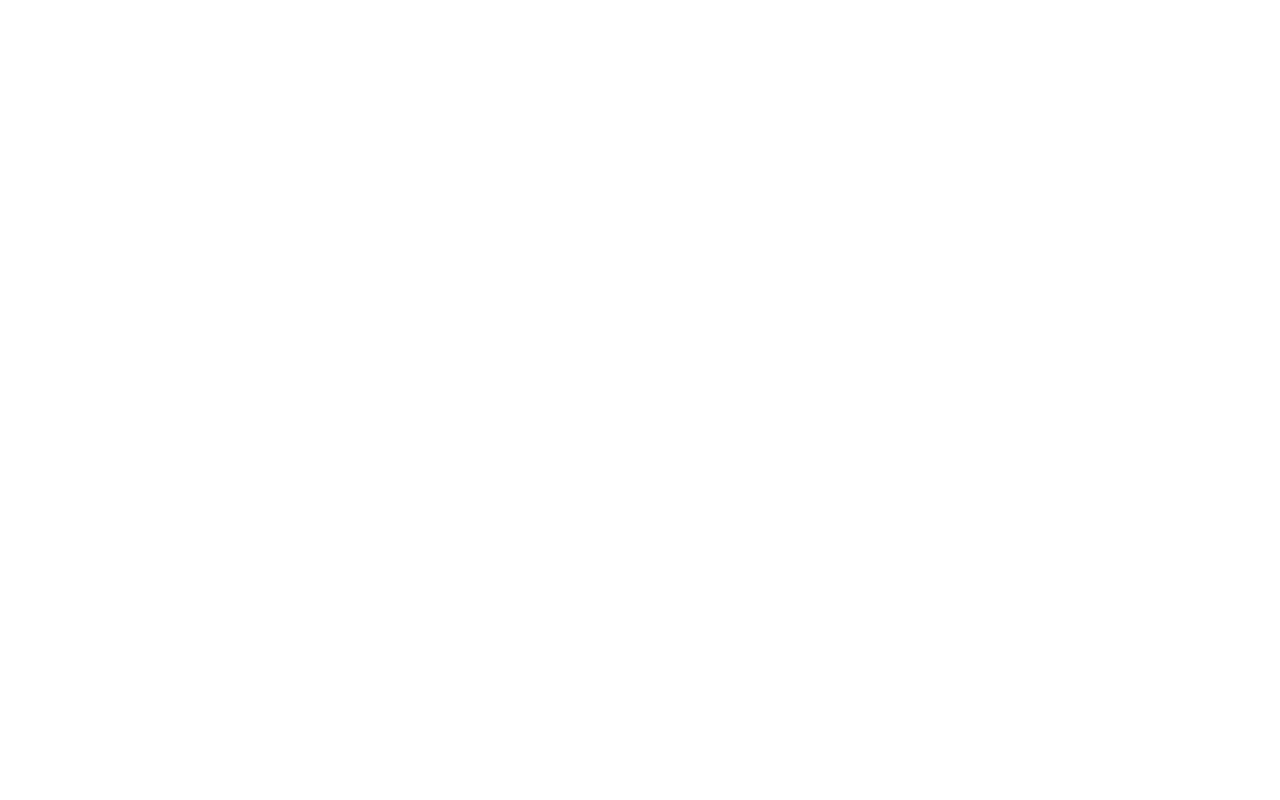
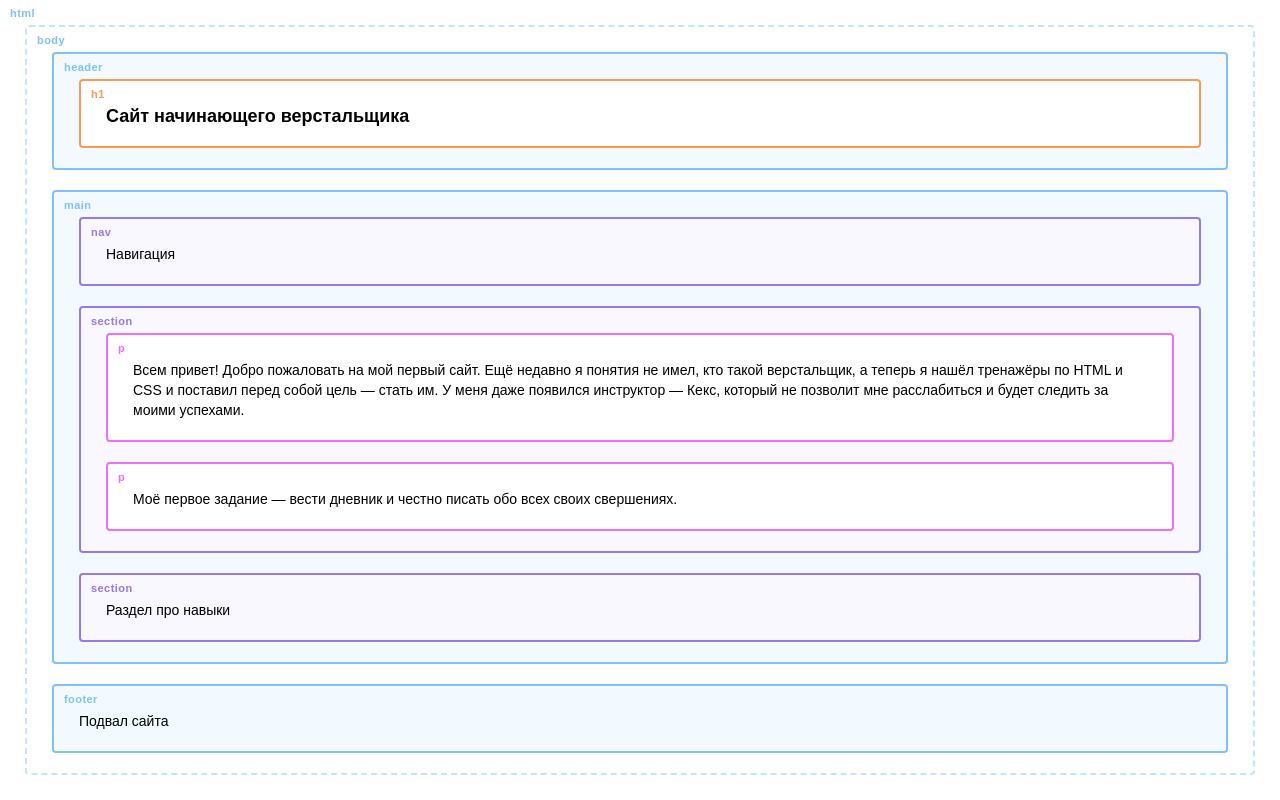
Before and after one commit to DennisHartstock/project_site, a plain HTML site: page index.html in a window 1280 px wide. Drawn offline with Linux system fonts and the light colour scheme; a web font is replaced by a local one.

Commit message:
passed html document structure

```diff
--- a/index.html
+++ b/index.html
@@ -1,12 +1,39 @@
 <!DOCTYPE html>
-<html lang="en">
-<head>
-    <meta charset="UTF-8">
-    <meta http-equiv="X-UA-Compatible" content="IE=edge">
-    <meta name="viewport" content="width=device-width, initial-scale=1.0">
-    <title>Document</title>
-</head>
-<body>
+<html lang="ru">
 
-</body>
+    <head>
+        <meta charset="utf-8">
+        <meta name="keywords" content="вёрстка, HTML, CSS, блог">
+        <meta name="description" content="Блог о процессе обучения веб-технологиям">
+        <title>Сайт начинающего верстальщика</title>
+        <link rel="stylesheet" href="outlines.css">
+    </head>
+
+    <body>
+
+        <header><h1>Сайт начинающего верстальщика</h1></header>
+
+        <main>
+
+            <nav>Навигация</nav>
+
+            <section>
+
+                <p>Всем привет! Добро пожаловать на мой первый сайт. Ещё недавно я понятия не имел,
+                кто такой верстальщик, а теперь я нашёл тренажёры по HTML и CSS и поставил перед собой цель — стать им.
+                У меня даже появился инструктор — Кекс, который не позволит мне расслабиться и будет следить за моими успехами.</p>
+
+                <p>Моё первое задание — вести дневник и честно писать обо всех своих свершениях.</p>
+
+            </section>
+
+            <section>
+                Раздел про навыки
+            </section>
+
+        </main>
+
+        <footer>Подвал сайта</footer>
+
+    </body>
 </html>
--- /dev/null
+++ b/outlines.css
@@ -0,0 +1,134 @@
+@font-face {
+  font-weight: 400;
+  font-family: "Montserrat";
+  font-style: normal;
+  src: url("fonts/Montserrat-Regular.woff") format("woff");
+}
+
+@font-face {
+  font-weight: 700;
+  font-family: "Montserrat";
+  font-style: normal;
+  src: url("fonts/Montserrat-Bold.woff") format("woff");
+}
+
+html,
+body {
+  margin: 0;
+  font-family: "Montserrat", "Arial", sans-serif;
+  font-size: 14px;
+  line-height: 20px;
+}
+
+body {
+  min-width: 430px;
+  border: 2px dashed #c7e4ff;
+}
+
+html::before,
+body::before,
+header::before,
+footer::before,
+main::before {
+  color: #7fc1ff;
+}
+
+main,
+header,
+footer {
+  background-color: #f3faff;
+  border: 2px solid #7fc1ff;
+}
+
+nav,
+section,
+article,
+aside {
+  background-color: #f9f7ff;
+  border: 2px solid #9779ec;
+}
+
+nav::before,
+section::before,
+article::before,
+aside::before {
+  color: #9779ec;
+}
+
+h1 {
+  font-size: 18px;
+  background-color: #ffffff;
+  border: 2px solid #ff994f;
+}
+
+h1::before {
+  content: "h1";
+  color: #ff994f;
+}
+
+p {
+  background-color: #ffffff;
+  border: 2px solid #f36dff;
+}
+
+p::before {
+  color: #f36dff;
+  content: "p";
+}
+
+* {
+  position: relative;
+  padding: 25px 25px 20px;
+  margin: 0;
+  border-radius: 4px;
+}
+
+*:not(:last-child) {
+  margin-bottom: 20px;
+}
+
+*::before {
+  position: absolute;
+  top: 8px;
+  left: 10px;
+  font-weight: 700;
+  font-size: 11px;
+  line-height: 10px;
+  letter-spacing: 0.04em;
+}
+
+html::before {
+  content: "html";
+}
+
+body::before {
+  content: "body";
+}
+
+main::before {
+  content: "main";
+}
+
+header::before {
+  content: "header";
+}
+
+footer::before {
+  content: "footer";
+}
+
+section::before {
+  content: "section";
+}
+
+article::before {
+  content: "article";
+}
+
+aside::before {
+  content: "aside";
+}
+
+nav::before {
+  content: "nav";
+}
--- /dev/null
+++ b/style.css
@@ -0,0 +1,5 @@
+body {
+    background-color: #ffffff;
+    background-image: url("htmlacademy.svg");
+    background-position: center top;
+  }
```
Also changed, not shown: day-1.html (added, +38 -0 lines).
